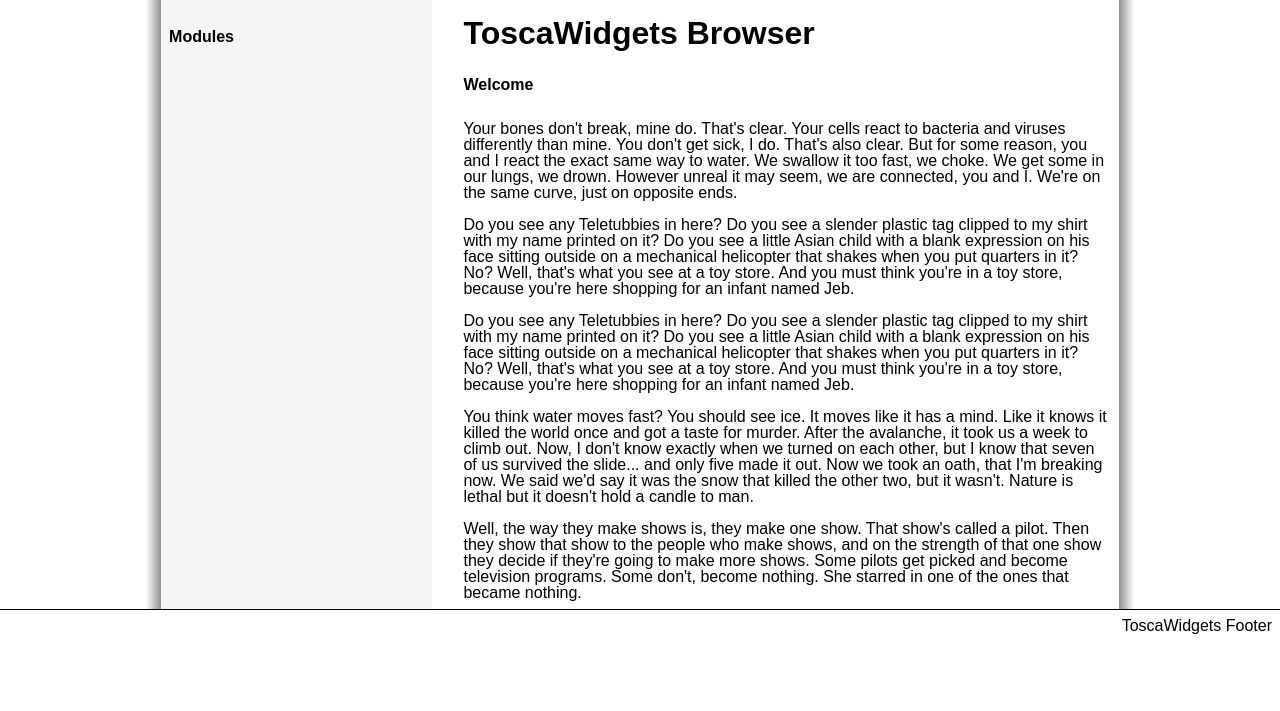
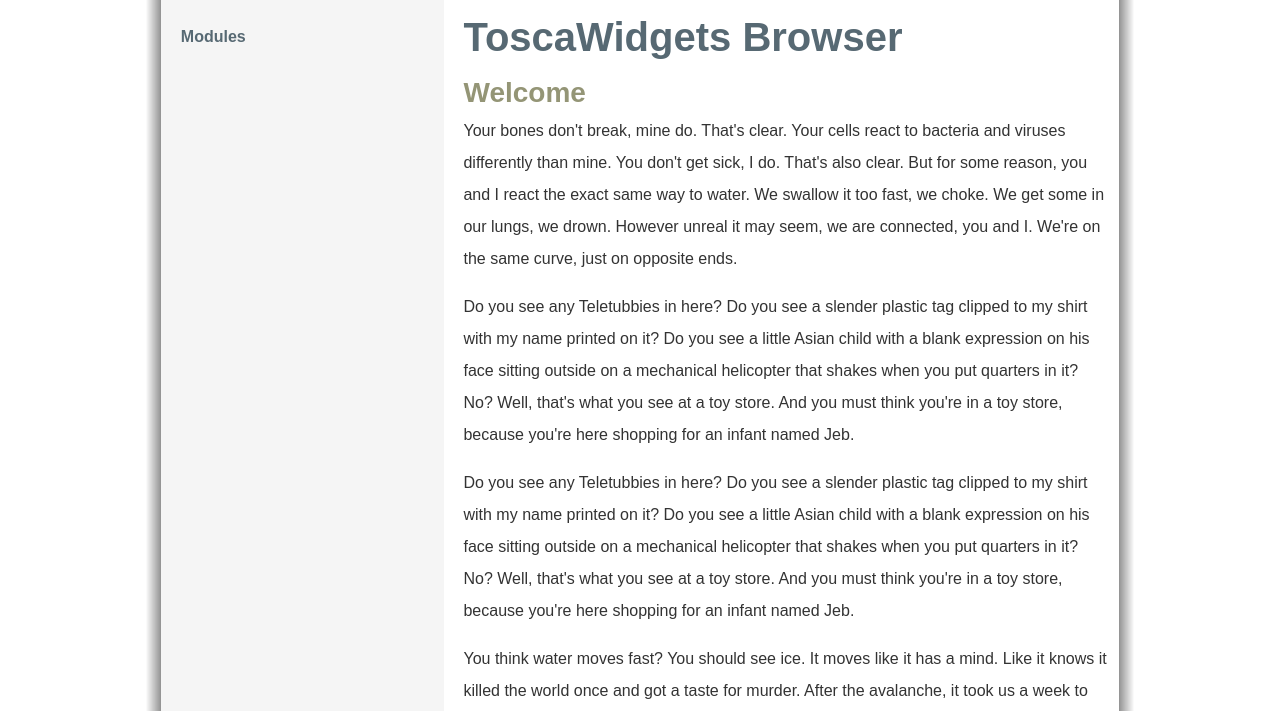
Before and after one commit to gregjurman/tw2browser, a plain HTML site: page index.html in a window 1280 px wide. Shown: the part 89-800 px from the top of the page. Drawn offline with Linux system fonts and the light colour scheme.

Commit message:
Typography work

```diff
--- a/css/core.css
+++ b/css/core.css
@@ -23,6 +23,7 @@
     font-family: "Droid Sans", sans-serif;
     background: url('../images/header-bg-dark.jpg') repeat-x;
     vertical-align: baseline;
+    color: #333;
 }
 
 /* --- Header ----- */
@@ -67,7 +68,7 @@
     z-index: 1;
     height: inherit;
     top: -4px;
-    overflow: auto;
+    overflow: hidden;
     min-height: 100%;
     height: auto !important;
     height: 100%;
@@ -79,6 +80,14 @@
 
 h1, h2, h3, h4, h5, h6, p {
     padding: 8px;
+}
+
+h1, h3 {
+    color: #576973;
+}
+
+h2 {
+    color: #949576;
 }
 
 .content .grid_1.lft {
@@ -102,7 +111,7 @@
 }
 
 .content .grid_3.prefix_1 {
-    padding-left: 0;
+    padding-left: 1%;
     margin-left: 9.333%;
 }
 
@@ -136,13 +145,24 @@
 }
 
 /* --- Topographic ----- */
+h1, h2, h3 {
+    font-weight: bold;
+}
+
+p {
+    line-height: 2em;
+}
+
 h1 {
-    font-size: 200%;
-    font-weight: bold;
+    font-size: 250%;
     line-height: 1em;
 }
 
 h2 {
-    font-weight: bold;
+    font-size: 175%;
+    padding: 0.5em 8px 0;
+}
+
+h3 {
     line-height: 2.5em;
 }
--- a/index.html
+++ b/index.html
@@ -41,7 +41,7 @@
             <div class="content">
                 <div class="grid_1 lft">&nbsp;</div>
                 <div class="grid_3 prefix_1">
-                    <h2>Modules</h2>
+                    <h3>Modules</h3>
                 </div>
                 <div class="grid_7 prefix_4">
                     <h1>ToscaWidgets Browser</h1>
```
